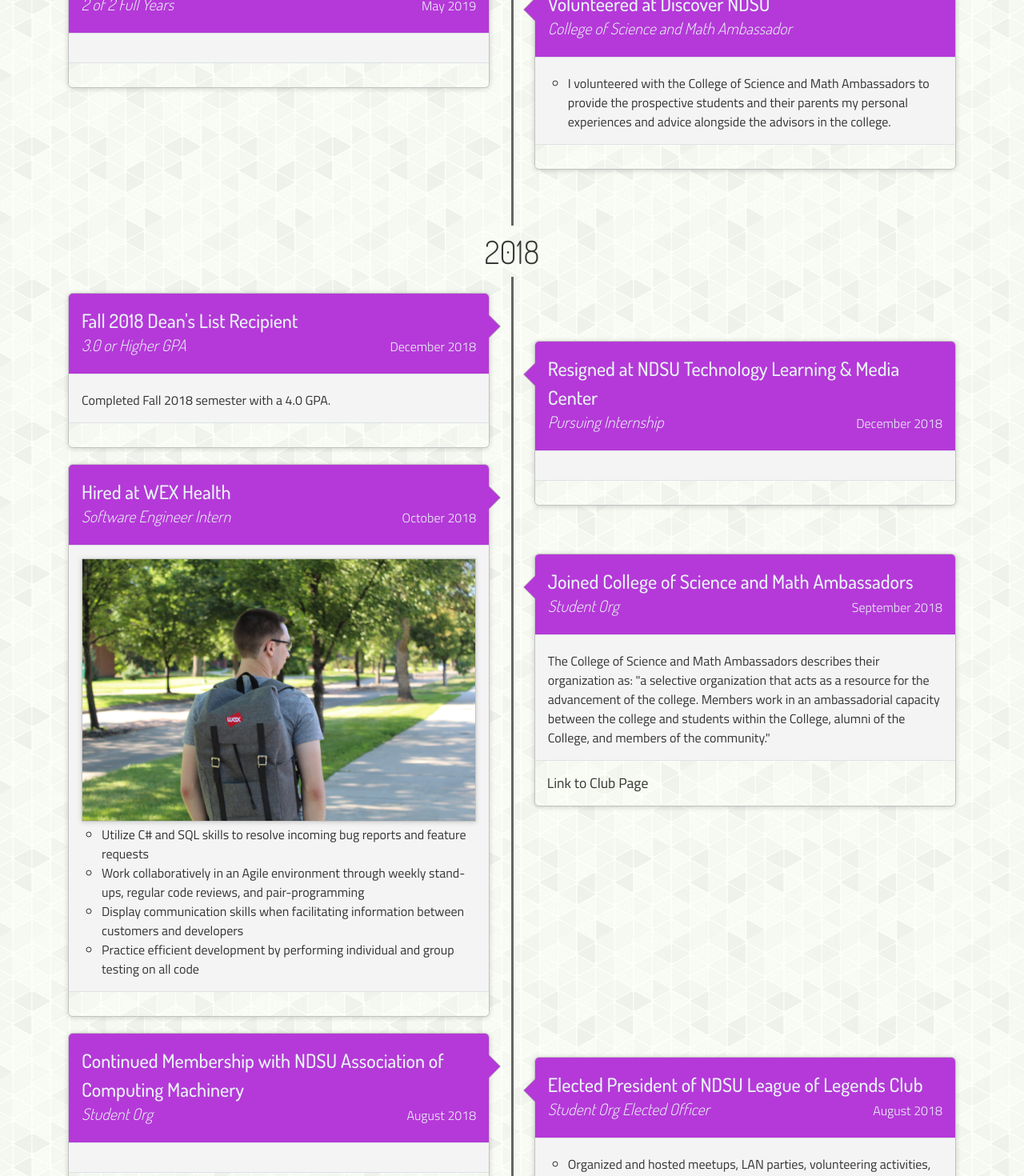
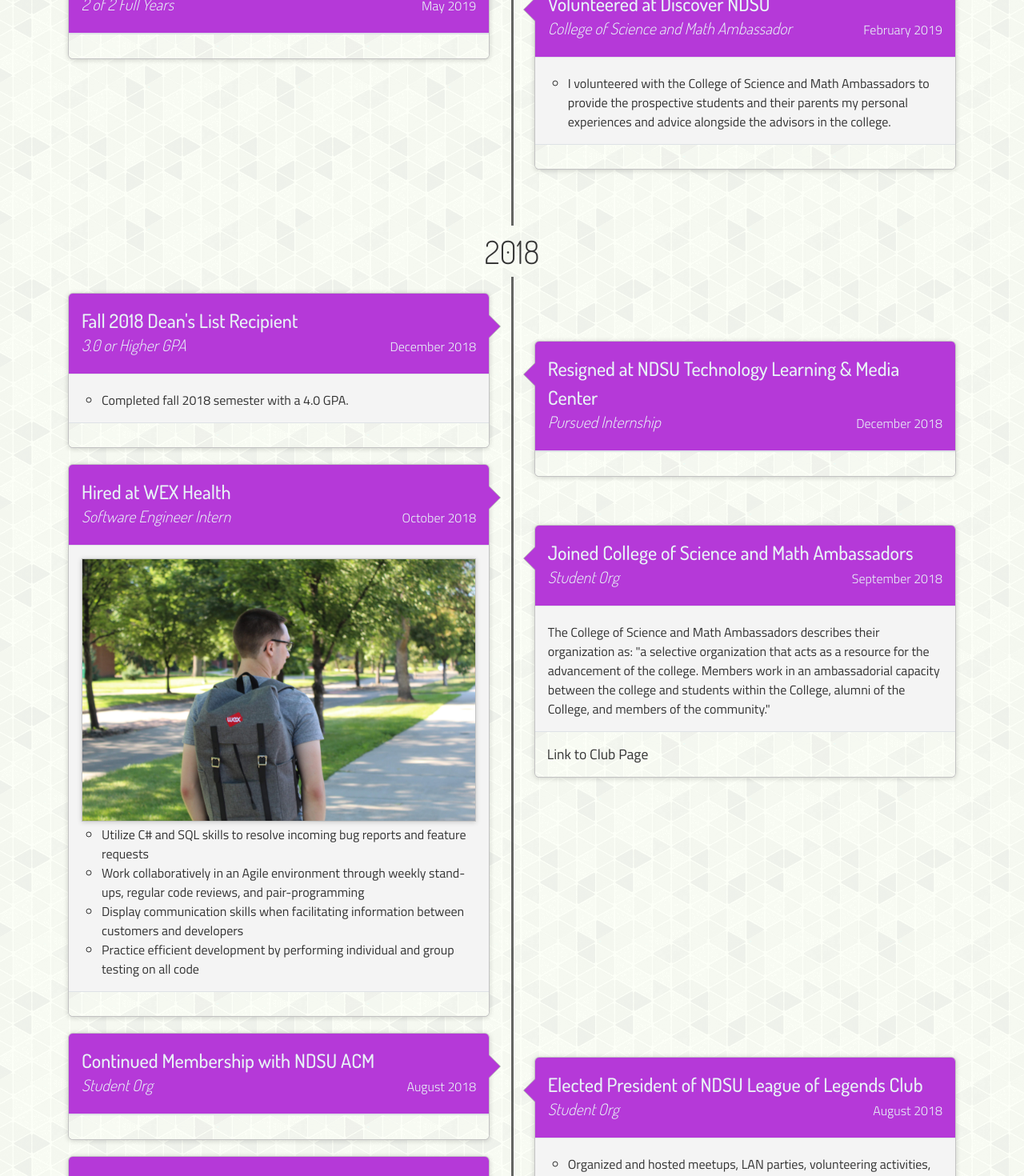
Before and after one commit to RileyAbr/rileyabrahamson-site, an Angular app: page /resume in a window 1280 px wide. Shown: the part 1330-2800 px from the top of the page at 80% size. Built offline with nearby package versions, Linux system fonts and the light colour scheme.

Commit message:
Updated Button style differences on webkit browsers

```diff
--- a/src/app/blog-post/blog-post.component.html
+++ b/src/app/blog-post/blog-post.component.html
@@ -31,7 +31,7 @@
                             {{paragraph.text}}
                         </p>
                     </ng-container>
-                    <button class="blog-top-btn btn" (click)="scrollToTop()">Return to Top?</button>
+                    <button class="blog-top-btn btn" (click)="scrollToTop()">Return to Top</button>
                 </div>
             </div>
             <div class="col-md col-lg">
--- a/src/app/list-blog-posts/blogs-list.ts
+++ b/src/app/list-blog-posts/blogs-list.ts
@@ -36,7 +36,7 @@
         id: 1,
         title: "\"Minimum Viable Gaming\"",
         tagline: "and the Evolution of Early-Access",
-        date: "03-05-19",
+        date: "March 5th, 2019",
         abstract:
             "Piece developed for COMM 200: Intro to Media Writing. Explores the complex relationship between developers and players with the games-as-a-service model. Compares and contrasts Fallout 76 and Terraria to understand how community engagement helps make stellar titles stand out.",
         mediaPath: "/assets/img/blog/1/fallout4.jpg",
@@ -211,7 +211,7 @@
         id: 2,
         title: "The Monetization of Gaming \"Moments\"",
         tagline: "or why everyone is playing Fortnite",
-        date: "04-25-19",
+        date: "April 25th, 2019",
         abstract:
             "Research editorial written for COMM 200: Intro to Media Writing. This piece is both an examination and a prediction of mainstream gaming--what drives certain genres and titles to be popular at any one time. In it, I am able to make ties to some of my favorite titles and delve into why they generate stories I still talk about today. I enjoyed making this editorial so much, I even created a video essay on the same topic (which you can find under my portfolio!)",
         mediaPath: "/assets/img/portfolio/moments.jpg",
@@ -277,7 +277,7 @@
         id: 3,
         title: "An 8-Bit Arguement for Art",
         tagline: "Video games can be more than just fun",
-        date: "08-10-19",
+        date: "August 10th, 2019",
         abstract:
             "This is a piece I've been working on for around two years now. I've written and re-written out the concept many times, reiterating my thoughts each time. The crux of the arguement is not one unfamilar to people in the entertainment industry--video games can contain deep and thoughtful messages--but this has been my take on introducing it in more academic settings. Therefore, the introductions/descriptions of some of the examples may seem contrived for gamers, but it should be helpful for those outside of the subculture. Original art courtesy of Jacob van Ruisdael, supplied by The Metropolitan Museum of Art, New York",
         mediaPath: "/assets/img/blog/3/pixelart.jpg",
--- a/src/app/list-resume-events/events-list.ts
+++ b/src/app/list-resume-events/events-list.ts
@@ -11,6 +11,7 @@
     date: "",
     hasImage: false,
     mediaPath: "/assets/img/resume/",
+    hasBodyContent: false,
     hasBullets: false,
     bullets:
         [
@@ -35,12 +36,13 @@
                 date: "August 2017",
                 hasImage: true,
                 mediaPath: "/assets/img/ry/ry_bison.jpg",
+                hasBodyContent: true,
                 hasBullets: false,
                 bullets:
                     [
                     ],
                 desc:
-                    "Began my freshman year at NDSU as a Bachelor of Arts Computer Science student. As a B.A. student, I took two years of German language courses. I also added a minor in Web Design.",
+                    "Began my freshman year at NDSU as a Bachelor of Arts Computer Science student. As a B.A. student, I was required to take two years of a foreign language. I chose German. I also added a minor in Web Design.",
                 hasExternalLink: true,
                 externalLink: "https://bulletin.ndsu.edu/undergraduate/program-curriculum/computer-science/#majorbatext",
                 externalLinkText: "Link to Degree Reqs"
@@ -52,6 +54,7 @@
                 date: "August 2017",
                 hasImage: true,
                 mediaPath: "/assets/img/studentorgs/ACM_Logo.PNG",
+                hasBodyContent: true,
                 hasBullets: false,
                 bullets:
                     [
@@ -69,6 +72,7 @@
                 date: "August 2017",
                 hasImage: true,
                 mediaPath: "/assets/img/studentorgs/bisonrobotics.jpg",
+                hasBodyContent: true,
                 hasBullets: false,
                 bullets:
                     [
@@ -86,6 +90,7 @@
                 date: "August 2017",
                 hasImage: true,
                 mediaPath: "/assets/img/studentorgs/ndsuoverwatch.jpg",
+                hasBodyContent: true,
                 hasBullets: false,
                 bullets:
                     [
@@ -103,6 +108,7 @@
                 date: "October 2017",
                 hasImage: true,
                 mediaPath: "/assets/img/ry/ry_qbbsign.jpg",
+                hasBodyContent: true,
                 hasBullets: true,
                 bullets:
                     [
@@ -122,6 +128,7 @@
                 date: "October 2017",
                 hasImage: true,
                 mediaPath: "/assets/img/portfolio/zerospace.png",
+                hasBodyContent: true,
                 hasBullets: false,
                 bullets:
                     [
@@ -139,6 +146,7 @@
                 date: "October 2017",
                 hasImage: true,
                 mediaPath: "/assets/img/portfolio/combocrazy.png",
+                hasBodyContent: true,
                 hasBullets: false,
                 bullets:
                     [
@@ -156,12 +164,14 @@
                 date: "December 2017",
                 hasImage: false,
                 mediaPath: "/assets/img/",
-                hasBullets: false,
+                hasBodyContent: true,
+                hasBullets: true,
                 bullets:
                     [
+                        "Completed fall 2017 semester with a 4.0 GPA."
                     ],
                 desc:
-                    "Completed Fall 2017 semester with a 4.0 GPA.",
+                    "",
                 hasExternalLink: false,
                 externalLink: "",
                 externalLinkText: ""
@@ -178,6 +188,7 @@
                 date: "January 2018",
                 hasImage: true,
                 mediaPath: "/assets/img/portfolio/dungeondelvers.png",
+                hasBodyContent: true,
                 hasBullets: false,
                 bullets:
                     [
@@ -195,6 +206,7 @@
                 date: "April 2018",
                 hasImage: false,
                 mediaPath: "/assets/img/",
+                hasBodyContent: true,
                 hasBullets: true,
                 bullets:
                     [
@@ -213,6 +225,7 @@
                 date: "March 2018",
                 hasImage: false,
                 mediaPath: "/assets/img/",
+                hasBodyContent: true,
                 hasBullets: false,
                 bullets:
                     [
@@ -230,6 +243,7 @@
                 date: "May 2018",
                 hasImage: false,
                 mediaPath: "/assets/img/",
+                hasBodyContent: false,
                 hasBullets: false,
                 bullets:
                     [
@@ -247,6 +261,7 @@
                 date: "May 2018",
                 hasImage: true,
                 mediaPath: "/assets/img/resume/tlmcsign.JPG",
+                hasBodyContent: true,
                 hasBullets: true,
                 bullets:
                     [
@@ -268,12 +283,14 @@
                 date: "May 2018",
                 hasImage: false,
                 mediaPath: "/assets/img/",
-                hasBullets: false,
+                hasBodyContent: true,
+                hasBullets: true,
                 bullets:
                     [
+                        "Completed spring 2018 semester with a 4.0 GPA."
                     ],
                 desc:
-                    "Completed Spring 2018 semester with a 4.0 GPA. ",
+                    "",
                 hasExternalLink: false,
                 externalLink: "",
                 externalLinkText: ""
@@ -285,6 +302,7 @@
                 date: "June 2018",
                 hasImage: true,
                 mediaPath: "/assets/img/resume/MOS_Word.png",
+                hasBodyContent: true,
                 hasBullets: false,
                 bullets:
                     [
@@ -302,6 +320,7 @@
                 date: "June 2018",
                 hasImage: true,
                 mediaPath: "/assets/img/resume/MOS_PowerPoint.png",
+                hasBodyContent: true,
                 hasBullets: false,
                 bullets:
                     [
@@ -319,6 +338,7 @@
                 date: "June 2018",
                 hasImage: true,
                 mediaPath: "/assets/img/resume/MOS_Excel.png",
+                hasBodyContent: true,
                 hasBullets: false,
                 bullets:
                     [
@@ -336,6 +356,7 @@
                 date: "July 2018",
                 hasImage: true,
                 mediaPath: "/assets/img/ry/ry_skateboard2.jpg",
+                hasBodyContent: true,
                 hasBullets: false,
                 bullets:
                     [
@@ -353,6 +374,7 @@
                 date: "July 2018",
                 hasImage: true,
                 mediaPath: "/assets/img/studentorgs/lolclub2018.jpg",
+                hasBodyContent: true,
                 hasBullets: false,
                 bullets:
                     [
@@ -366,10 +388,11 @@
             {
                 id: 12,
                 title: "Elected President of NDSU League of Legends Club",
-                tagline: "Student Org Elected Officer",
+                tagline: "Student Org",
                 date: "August 2018",
                 hasImage: false,
                 mediaPath: "/assets/img/",
+                hasBodyContent: true,
                 hasBullets: true,
                 bullets:
                     [
@@ -386,11 +409,12 @@
             },
             {
                 id: 13,
-                title: "Continued Membership with NDSU Association of Computing Machinery ",
+                title: "Continued Membership with NDSU ACM",
                 tagline: "Student Org",
                 date: "August 2018",
                 hasImage: false,
                 mediaPath: "/assets/img/",
+                hasBodyContent: false,
                 hasBullets: false,
                 bullets:
                     [
@@ -408,6 +432,7 @@
                 date: "September 2018",
                 hasImage: false,
                 mediaPath: "/assets/img/",
+                hasBodyContent: true,
                 hasBullets: false,
                 bullets:
                     [
@@ -425,6 +450,7 @@
                 date: "October 2018",
                 hasImage: true,
                 mediaPath: "/assets/img/ry/ry_wex_backpack.jpg",
+                hasBodyContent: true,
                 hasBullets: true,
                 bullets:
                     [
@@ -442,10 +468,11 @@
             {
                 id: 16,
                 title: "Resigned at NDSU Technology Learning & Media Center",
-                tagline: "Pursuing Internship",
+                tagline: "Pursued Internship",
                 date: "December 2018",
                 hasImage: false,
                 mediaPath: "/assets/img/",
+                hasBodyContent: false,
                 hasBullets: false,
                 bullets:
                     [
@@ -463,12 +490,14 @@
                 date: "December 2018",
                 hasImage: false,
                 mediaPath: "/assets/img/",
-                hasBullets: false,
+                hasBodyContent: true,
+                hasBullets: true,
                 bullets:
                     [
+                        "Completed fall 2018 semester with a 4.0 GPA."
                     ],
                 desc:
-                    "Completed Fall 2018 semester with a 4.0 GPA.",
+                    "",
                 hasExternalLink: false,
                 externalLink: "",
                 externalLinkText: ""
@@ -482,9 +511,10 @@
                 id: 1,
                 title: "Volunteered at Discover NDSU",
                 tagline: "College of Science and Math Ambassador",
-                date: "",
+                date: "February 2019",
                 hasImage: false,
                 mediaPath: "/assets/img/",
+                hasBodyContent: true,
                 hasBullets: true,
                 bullets:
                     [
@@ -503,6 +533,7 @@
                 date: "May 2019",
                 hasImage: false,
                 mediaPath: "/assets/img/",
+                hasBodyContent: false,
                 hasBullets: false,
                 bullets:
                     [
@@ -516,10 +547,11 @@
             {
                 id: 3,
                 title: "Completed Web Design Minor",
-                tagline: "1 of 3 Minors",
+                tagline: "1 of 2 Minors",
                 date: "May 2019",
                 hasImage: false,
                 mediaPath: "/assets/img/",
+                hasBodyContent: false,
                 hasBullets: false,
                 bullets:
                     [
@@ -533,10 +565,11 @@
             {
                 id: 4,
                 title: "Re-elected as NDSU League of Legends Club President",
-                tagline: "Student Org Elected Officer",
+                tagline: "Student Org",
                 date: "May 2019",
                 hasImage: true,
                 mediaPath: "/assets/img/studentorgs/lolclub_s2019_firstmeeting.jpg",
+                hasBodyContent: true,
                 hasBullets: true,
                 bullets:
                     [
@@ -558,12 +591,14 @@
                 date: "May 2019",
                 hasImage: false,
                 mediaPath: "/assets/img/",
-                hasBullets: false,
+                hasBodyContent: true,
+                hasBullets: true,
                 bullets:
                     [
+                        "Completed spring 2019 semester with a 4.0 GPA."
                     ],
                 desc:
-                    "Completed Spring 2019 semester with a 4.0 GPA.",
+                    "",
                 hasExternalLink: false,
                 externalLink: "",
                 externalLinkText: ""
@@ -575,6 +610,7 @@
                 date: "August 2019",
                 hasImage: false,
                 mediaPath: "/assets/img/",
+                hasBodyContent: true,
                 hasBullets: true,
                 bullets:
                     [
--- a/src/app/list-resume-events/resume-event.ts
+++ b/src/app/list-resume-events/resume-event.ts
@@ -7,6 +7,7 @@
     date: "",
     hasImage: false,
     mediaPath: "/assets/img/resume/",
+    hasBodyContent: false;
     hasBullets: false,
     bullets:
         [
@@ -26,6 +27,7 @@
     date: string;
     hasImage: boolean;
     mediaPath: string;
+    hasBodyContent: boolean;
     hasBullets: boolean; //determines if the event has a set of bulletpoints, like a job entry, or a full description
     bullets: string[];
     desc: string;
--- a/src/app/portfolio/portfolio.component.html
+++ b/src/app/portfolio/portfolio.component.html
@@ -34,7 +34,7 @@
                             </ng-template>
                             <ng-template #video_template let-project="project">
                                 <video #videoClip class="modal-preview-clip" src="{{project.modalMediaPath}}" controls
-                                    muted loop></video>
+                                    muted></video>
                             </ng-template>
                         </ng-container>
                         <p class="modal-tech">Technologies used: {{project.techUsed}}</p>
@@ -44,14 +44,14 @@
                         <ng-container [ngTemplateOutlet]="project.hasExternalLink ? external_template : ''"
                             [ngTemplateOutletContext]="{project:project}">
                             <ng-template #external_template let-project="project">
-                                <a type="button" class="modal-btn btn-outline-dark" href={{project.externalLink}}
+                                <a class="modal-btn btn-outline-dark" href={{project.externalLink}}
                                     target="_blank">Link to Project</a>
                             </ng-template>
                         </ng-container>
                         <ng-container [ngTemplateOutlet]="project.hasGithHubRepo ? github_template : ''"
                             [ngTemplateOutletContext]="{project:project}">
                             <ng-template #github_template let-project="project">
-                                <a type="button" class="modal-btn" href={{project.gitHubLink}}
+                                <a class="modal-btn" href={{project.gitHubLink}}
                                     target="_blank">Link to GitHub Repo</a>
                             </ng-template>
                         </ng-container>
--- a/src/app/resume/resume.component.html
+++ b/src/app/resume/resume.component.html
@@ -21,7 +21,8 @@
                                 </div>
 
                             </div>
-                            <div class="timeline-body">
+
+                            <div *ngIf="event.hasBodyContent" class="timeline-body">
                                 <ng-container [ngTemplateOutlet]="event.hasImage ? img_template : ''">
                                     <ng-template #img_template>
                                         <img class="event-image" src={{event.mediaPath}}>
--- a/src/app/resume/resume.component.scss
+++ b/src/app/resume/resume.component.scss
@@ -120,6 +120,7 @@
   color: $fontColorWhite;
   font-weight: 500;
   margin-top: 0;
+  margin-right: 5px;
 }
 
 .timeline-subhead {
--- a/src/styles/_variables.scss
+++ b/src/styles/_variables.scss
@@ -102,6 +102,11 @@
   padding: 9px 20px;
   @include bodyFont;
   color: $fontColorWhite;
+  @include opacityTransition();
+
+  &:hover, &:focus, &:active {
+    @include hoverOpacityTransition;
+  }
 }
 
 @mixin underlineLink {
```
Also changed, not shown: src/app/list-portfolio-projects/projects-list.ts (+12 -12 lines), src/styles.scss (+10 -0 lines).
